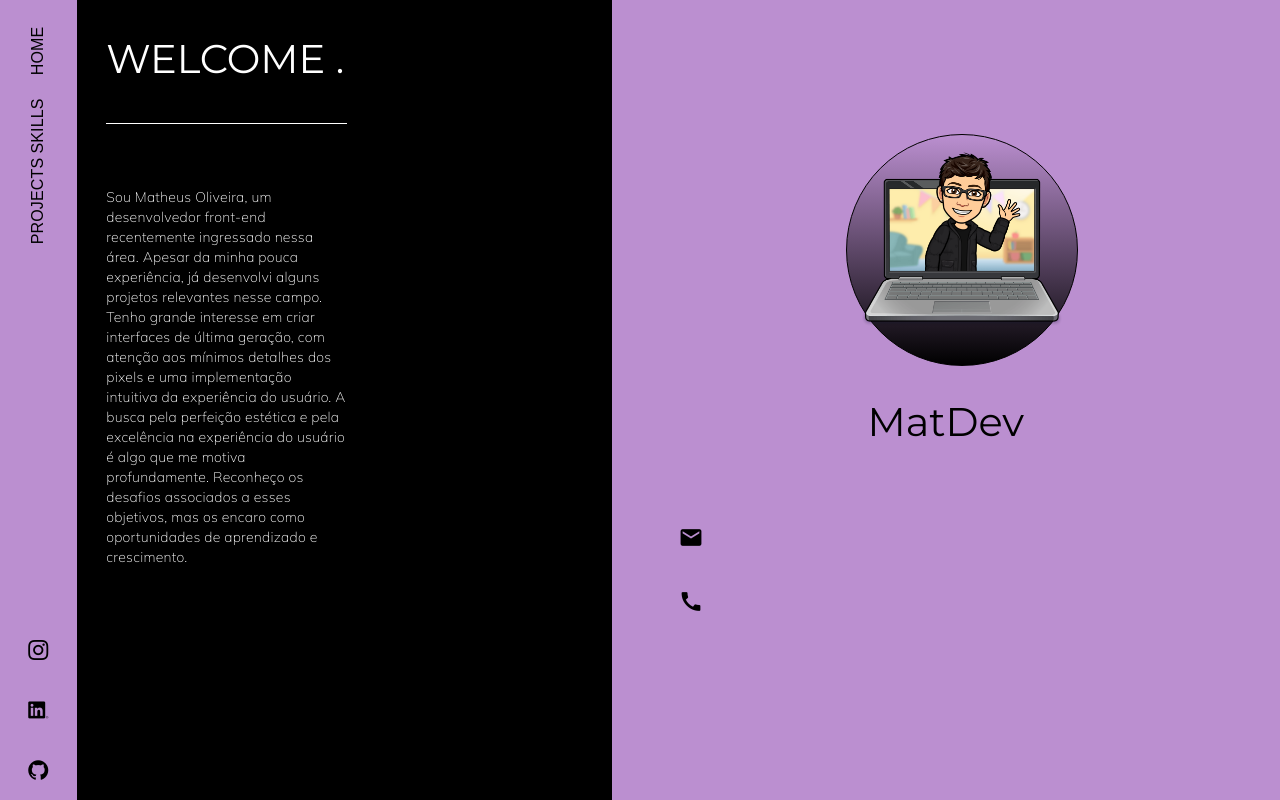
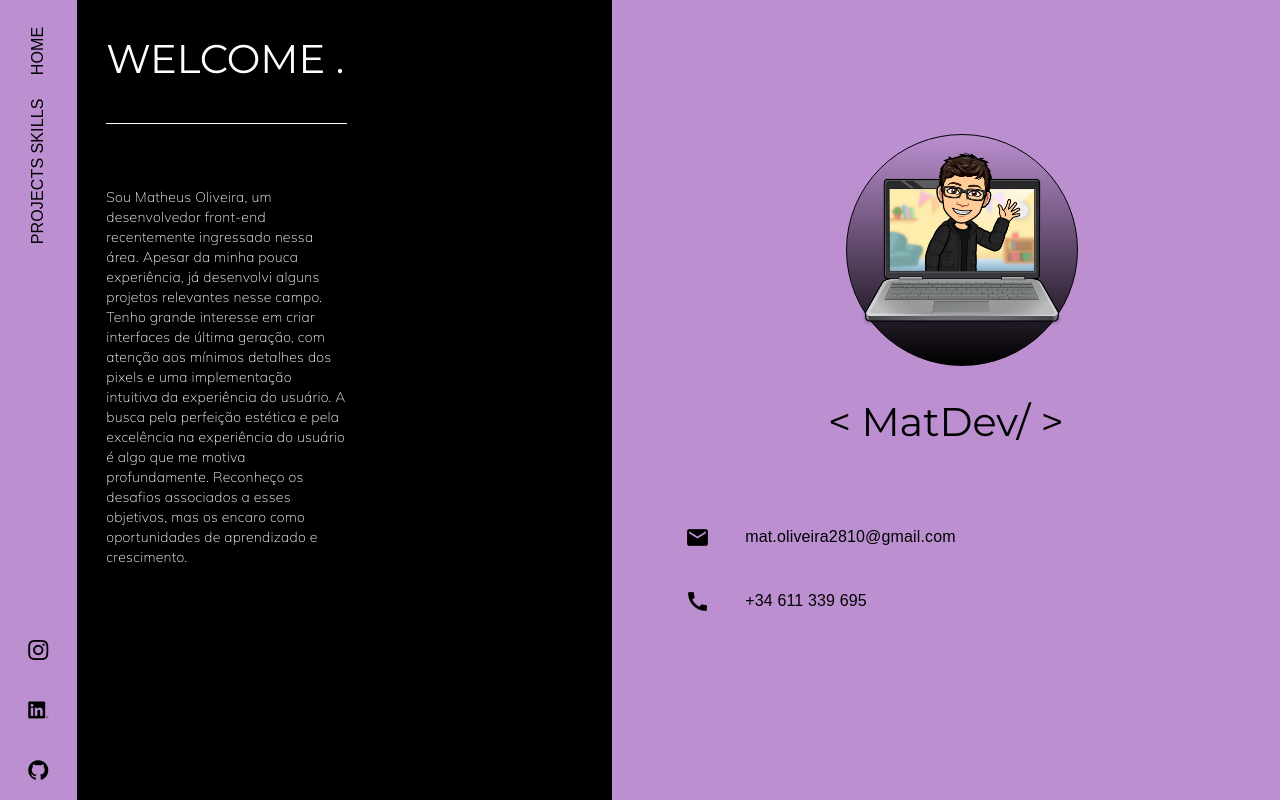
Before and after one commit to Mat2810/Portifolio, an Angular app: page / in a window 1280 px wide. Built offline with nearby package versions, Linux system fonts and the light colour scheme; a web font is replaced by a local one.

Commit message:
seu commit

```diff
--- a/package.json
+++ b/package.json
@@ -24,6 +24,7 @@
     "@angular/router": "^17.3.0",
     "@angular/ssr": "^17.3.0",
     "@mui/icons-material": "^5.15.15",
+    "aos": "^2.3.4",
     "express": "^4.18.2",
     "rxjs": "~7.8.0",
     "tslib": "^2.3.0",
--- a/src/app/app.component.css
+++ b/src/app/app.component.css
@@ -33,8 +33,11 @@ h3 {
   margin: 0;
   margin-top: 35%;
   transform: rotate(270deg);
+  transition: 0.5s;
 }
-
+.buttons:hover {
+  transform: rotate(360deg);
+}
 .home {
   display: flex;
   width: 100%;
@@ -98,6 +101,7 @@ h3 {
   height: 100%;
   width: 100%;
   overflow: auto;
+  scroll-behavior: smooth;
 }
 
 a {
@@ -146,7 +150,6 @@ p {
 
 .underContainer {
   display: flex;
-  flex-direction: column;
   padding: 0;
   margin: 0;
   padding-top: 10%;
@@ -173,6 +176,7 @@ p {
   background-color: black;
   justify-content: center;
   flex-direction: column;
+  padding-top: 50px ;
 }
 
 .skillsTitle {
@@ -218,6 +222,7 @@ p {
   width: 100%;
   margin: 0;
   justify-content: space-around;
+  padding-top: 30px;
 }
 
 .secondSkills {
@@ -260,7 +265,7 @@ p {
 .loadingJS {
   display: flex;
   height: 100%;
-  width: 45%;
+  width: 15%;
   background-color: rgb(73.33%, 56.08%, 81.57%);
   border-radius: 20px;
 }
@@ -306,7 +311,7 @@ p {
   border-bottom: 1px solid white;
   padding-bottom: 20px;
   margin-left: 3% ;
-  padding-top: 10px;
+  padding-top: 60px;
 }
 
 .projectsTitle {
@@ -323,6 +328,7 @@ p {
   display: flex;
   width: 100%;
   height: 200px;
+  padding-top: 60px;
 }
 
 .emBreve {
@@ -332,3 +338,29 @@ p {
   font-size: 30px;
   color: white;
 }
+
+.loadingAngular {
+  display: flex;
+  height: 100%;
+  width: 20%;
+  background-color: rgb(73.33%, 56.08%, 81.57%);
+  border-radius: 20px;
+}
+
+.matIcon {
+  display: flex;
+  flex-direction: column;
+  width: 10%;
+  margin: 0;
+  padding: 0;
+  padding-left: 10%;
+}
+
+.Description {
+  display: flex;
+  flex-direction: column;
+  width: 20%;
+  padding: 0;
+  margin: 0;
+  justify-content: space-around;
+}
--- a/src/app/app.component.html
+++ b/src/app/app.component.html
@@ -26,8 +26,8 @@
   <section class="home" id="home">
     <div id="homePage">
       <div id="welcomePage">
-        <h1 id="WELCOME">WELCOME .</h1>
-        <p>
+        <h1 id="WELCOME" data-aos="fade-right">WELCOME .</h1>
+        <p data-aos="fade-right">
           Sou Matheus Oliveira, um desenvolvedor front-end recentemente
           ingressado nessa área. Apesar da minha pouca experiência, já
           desenvolvi alguns projetos relevantes nesse campo. Tenho grande
@@ -41,7 +41,7 @@
       </div>
     </div>
     <div class="emojiContainer">
-      <div class="bitEmoji">
+      <div class="bitEmoji" data-aos="fade-left">
         <img
           src="../assets/img/laptop wave.png"
           alt=""
@@ -49,14 +49,16 @@
           height="200px"
         />
       </div>
-      <h1 class="MatDev">MatDev</h1>
+      <h1 class="MatDev">&lt; MatDev/ &gt;</h1>
       <div class="underContainer">
+        <div class="matIcon">
           <mat-icon
             aria-hidden="false"
             aria-label="Example home icon"
             fontIcon="email"
             class="underIcons"
-        ></mat-icon>
+          >
+          </mat-icon>
           <mat-icon
             aria-hidden="false"
             aria-label="Example home icon"
@@ -64,7 +66,12 @@
             class="underIcons"
           ></mat-icon>
         </div>
+        <div class="Description">
+          <h3>{{ "mat.oliveira2810@gmail.com" }}</h3>
+          <h3>+34 611 339 695</h3></div>
       </div>
+    </div>
+
     <div class="infoContainer"></div>
   </section>
   <section id="skills" class="skills">
@@ -86,7 +93,14 @@
           <h3 class="logoTitleSimple">CSS</h3>
           <div class="loadingContainer"><div class="loadingCSS"></div></div>
         </div>
-        <div class="skillsIconsContainer"><div class="loading"></div></div>
+        <div class="skillsIconsContainer">
+          <img
+            class="iconsImg"
+            src="../assets/img/2048px-Angular_full_color_logo.png"
+          />
+          <h3 class="logoTitleSimple">Angular</h3>
+          <div class="loadingContainer"><div class="loadingAngular"></div></div>
+        </div>
       </div>
       <div class="secondSkills">
         <div class="skillsIconsContainer">
@@ -107,7 +121,7 @@
       <div class="containerTitlte">
         <h1 class="projectsTitle">Alguns dos meus projetos</h1>
       </div>
-      <div class="containerProject"><h3 class="emBreve">Em Breve ...</h3></div>
+      <div class="containerProject"><h3 class="emBreve">Building ...</h3></div>
     </div>
   </section>
 </div>
--- a/src/index.html
+++ b/src/index.html
@@ -52,8 +52,15 @@
       href="https://fonts.googleapis.com/css2?family=Mulish:ital,wght@0,200..1000;1,200..1000&display=swap"
       rel="stylesheet"
     />
+    <link href="https://unpkg.com/aos@2.3.1/dist/aos.css" rel="stylesheet">
   </head>
   <body class="mat-typography">
+    <script src="https://unpkg.com/aos@2.3.1/dist/aos.js"></script>
+    <script>
+      AOS.init(
+        {once : true}
+      );
+    </script>
     <app-root></app-root>
   </body>
 </html>
```
Also changed, not shown: src/assets/img/2048px-Angular_full_color_logo.png (added), 1 other file (tests, documents, lock files or other folders). Lines whose indentation alone changed are shown as unchanged.
